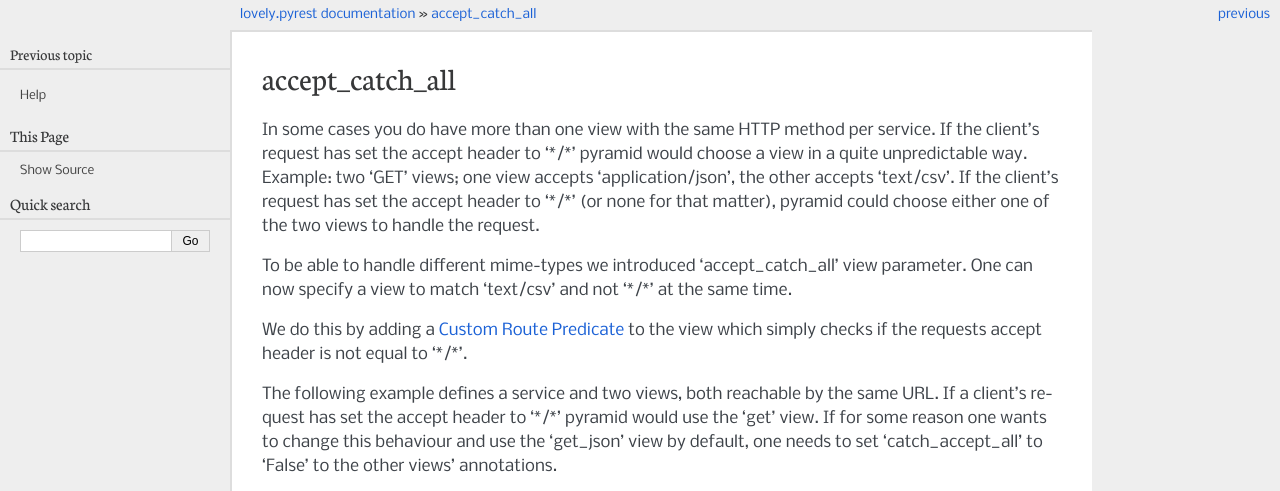
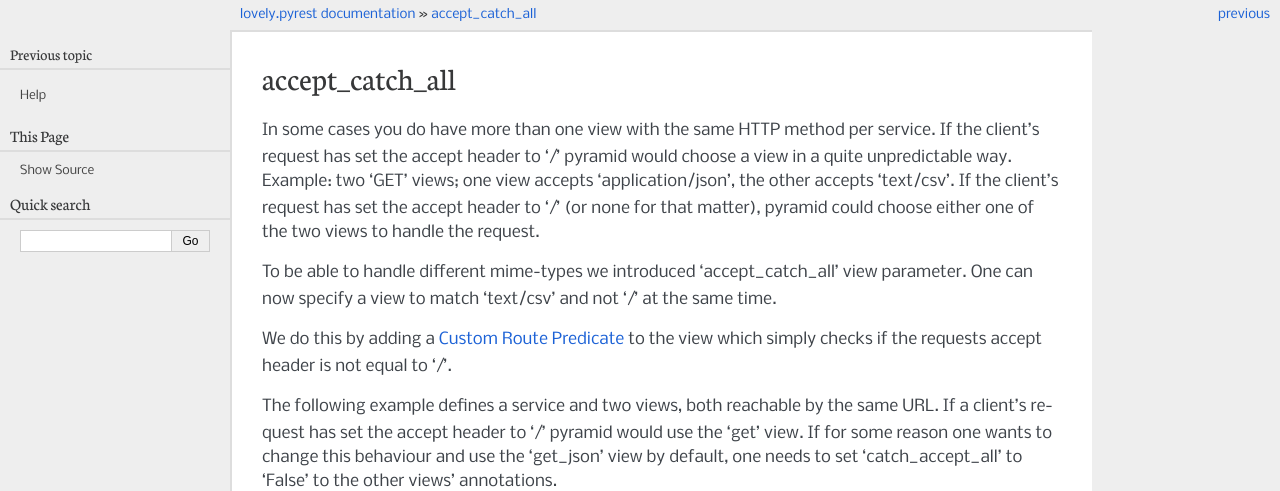
Before and after one commit to lovelysystems/lovely.pyrest, a Sphinx documentation site: the page built from docs/accept_catch_all.txt, in a window 1280 px wide, cut to the strip 0-491 px from the top of the page. Built offline with Sphinx 7.4.7, drawn with Linux system fonts in a browser that asks for light colours.

```diff
--- a/docs/accept_catch_all.txt
+++ b/docs/accept_catch_all.txt
@@ -4,25 +4,25 @@ accept_catch_all
 
 In some cases you do have more than one view with the same HTTP method
 per service.
-If the client's request has set the accept header to '\*/\*' pyramid would
+If the client's request has set the accept header to '*/*' pyramid would
 choose a view in a quite unpredictable way.
 Example: two 'GET' views; one view accepts 'application/json', the other
 accepts 'text/csv'.
-If the client's request has set the accept header to '\*/\*' (or none for
+If the client's request has set the accept header to '*/*' (or none for
 that matter), pyramid could choose either one of the two views to handle
 the request.
 
 To be able to handle different mime-types we introduced 'accept_catch_all'
 view parameter.
-One can now specify a view to match 'text/csv' and not '\*/\*' at the same
+One can now specify a view to match 'text/csv' and not '*/*' at the same
 time.
 
 We do this by adding a `Custom Route Predicate <http://docs.pylonsproject.org/projects/pyramid/en/latest/narr/urldispatch.html?highlight=custom%20predicate#custom-route-predicates>`_ to the view which
-simply checks if the requests accept header is not equal to '\*/\*'.
+simply checks if the requests accept header is not equal to '*/*'.
 
 The following example defines a service and two views, both reachable by the
 same URL. If a client's request has set the accept header to
-'\*/\*' pyramid would use the 'get' view.
+'*/*' pyramid would use the 'get' view.
 If for some reason one wants to change this behaviour and use the 'get_json'
 view by default, one needs to set 'catch_accept_all' to 'False' to the other views' annotations.
 
```
